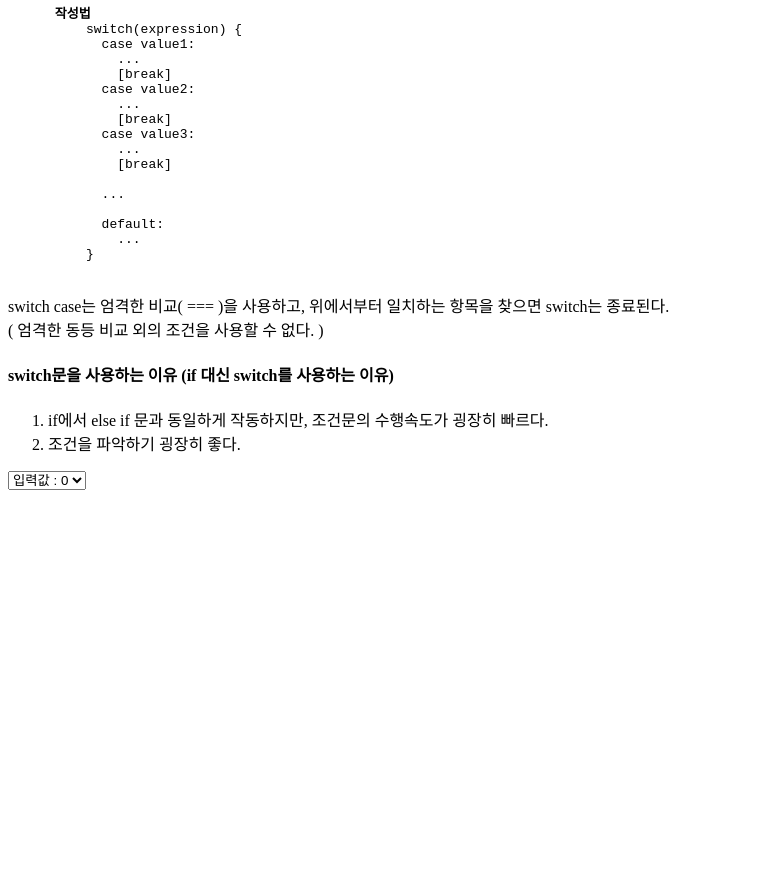
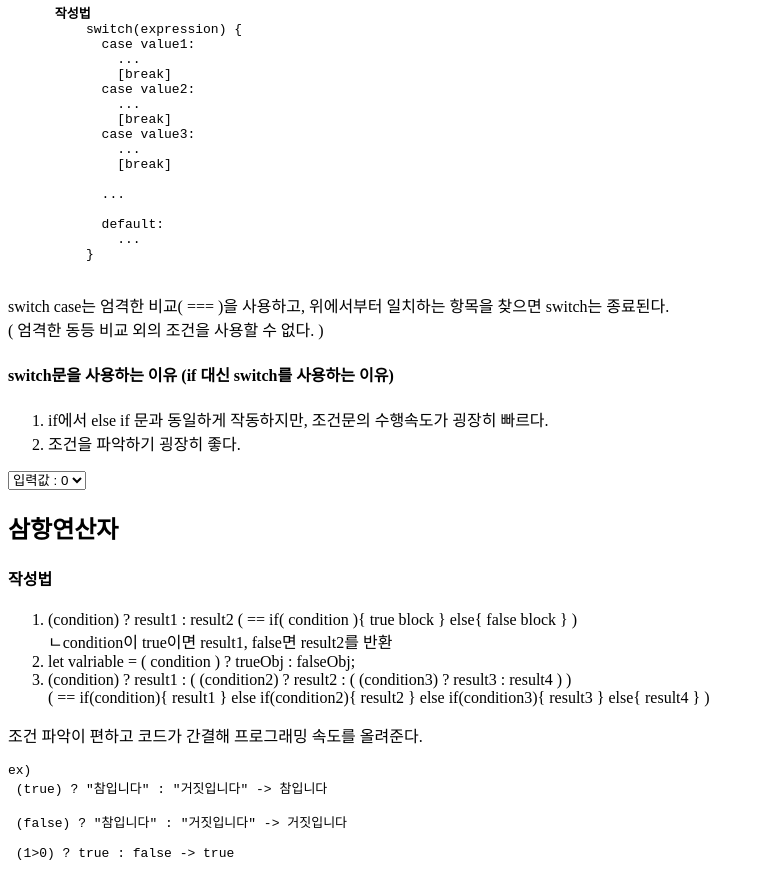
Before and after one commit to hojun3377/front-end_study, a plain HTML site: page Javascript/l13_js_condition.html in a window 1280 px wide. Shown: the part 482-1371 px from the top of the page, without its empty margins (0-764 px from the left). Before the commit the page ends 988 px from the top, so only its background shows below. Drawn offline with Linux system fonts and the light colour scheme.

Commit message:
Study js condition_2

```diff
--- a/Javascript/l13_js_condition.html
+++ b/Javascript/l13_js_condition.html
@@ -176,6 +176,33 @@ console.time("switchTest time");
 switchTest(0);
 console.timeEnd("switchTest time");
 </script>
+      <article>
+        <h2>삼항연산자</h2>
+        <h4>작성법</h4>
+        <ol>
+          <li>
+            (condition) ? result1 : result2 ( == if( condition ){ true block } else{ false block } )
+            <br> ㄴcondition이 true이면 result1, false면 result2를 반환
+          </li>
+          <li>
+            let valriable = ( condition ) ? trueObj : falseObj;
+          </li>
+          <li>
+            (condition) ? result1 : ( (condition2) ? result2 : ( (condition3) ? result3 : result4 ) )
+            <br>( == if(condition){ result1 } else if(condition2){ result2 } else if(condition3){ result3 } else{ result4 } )
+          </li>
+        </ol>
+        <p>조건 파악이 편하고 코드가 간결해 프로그래밍 속도를 올려준다.</p>
+        <pre>
+ex)
+<script>
+document.write(
+  ` (true) ? "참입니다" : "거짓입니다" -> ${(true) ? "참입니다" : "거짓입니다"}
+  <br> (false) ? "참입니다" : "거짓입니다" -> ${(false) ? "참입니다" : "거짓입니다"}
+  <br> (1>0) ? true : false -> ${(1>0) ? true : false}`);
+</script>
+        </pre>
+      </article>
     </main>
   </body>
 </html>
```
